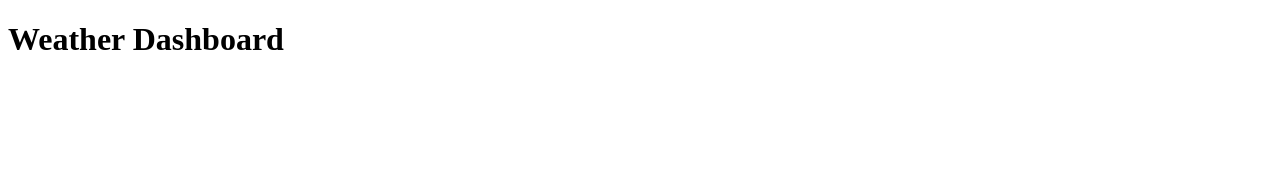
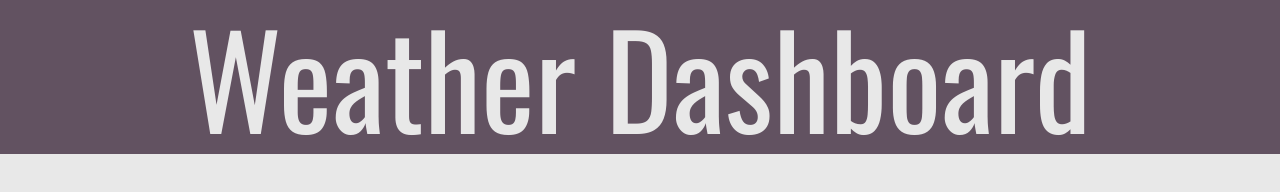
Before and after one commit to cswanson52/weatherDashboard, a plain HTML site: page index.html in a window 1280 px wide. Drawn offline with nearby package versions, Linux system fonts and the light colour scheme.

Commit message:
Added heading and some css

```diff
--- a/index.html
+++ b/index.html
@@ -4,12 +4,25 @@
     <meta charset="UTF-8">
     <meta name="viewport" content="width=device-width, initial-scale=1.0">
     <title>Weather Dashboard</title>
+
+    <!-- Linking Bootstrap and CSS -->
+    <link href="https://cdn.jsdelivr.net/npm/bootstrap@5.0.0-beta1/dist/css/bootstrap.min.css" rel="stylesheet" integrity="sha384-giJF6kkoqNQ00vy+HMDP7azOuL0xtbfIcaT9wjKHr8RbDVddVHyTfAAsrekwKmP1" crossorigin="anonymous">
+    <link rel="stylesheet" href="styles.css">
+
+    <!-- Linking fonts from Google Fonts-->
+    <link rel="preconnect" href="https://fonts.gstatic.com">
+    <link href="https://fonts.googleapis.com/css2?family=Lora:ital@0;1&family=Oswald&display=swap" rel="stylesheet">
+
 </head>
 <body>
 
-    <div class="header">
-        <h1>Weather Dashboard</h1>
-    </div>
+    <!-- Heading Section-->
+    <section class="jumbotron jumbotron-fluid">
+        <div class="container">
+            <h1>Weather Dashboard</h1>
+        </div>
+    </section>
+
 
 </body>
 </html>
--- a/styles.css
+++ b/styles.css
@@ -0,0 +1,15 @@
+body {
+    background-color: #E8E8E8;
+}
+
+h1 {
+    color: #E8E8E8;
+    font-family: 'Oswald', sans-serif;
+    font-size: 8rem;
+    margin: 0;
+    text-align: center;
+}
+
+.jumbotron {
+    background-color: #625261;
+}
```
